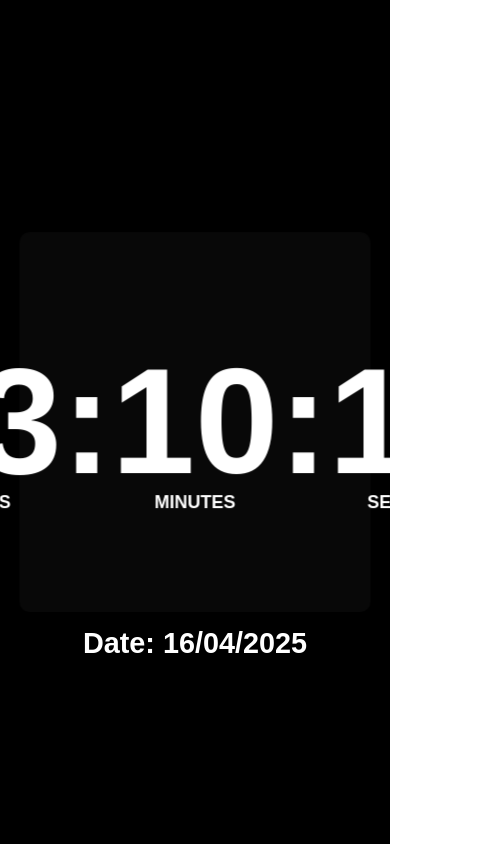
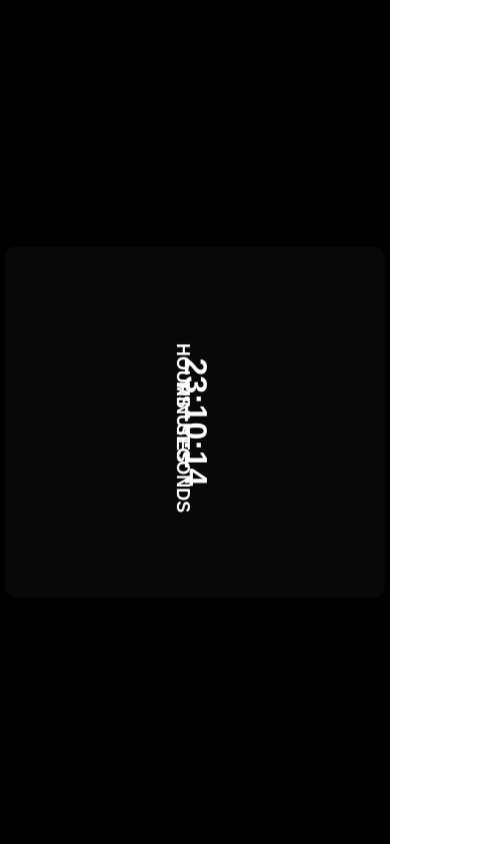
Before and after one commit to armanhossen-dev/DarkTime, a plain HTML site: page index.html in a window 390 px wide. Shown: the whole page, 495 px wide, since content can reach past the window. Drawn offline with Linux system fonts and the light colour scheme.

Commit message:
Update-v1

```diff
--- a/index.css
+++ b/index.css
@@ -76,6 +76,12 @@
     font-weight: bolder;
 }
 
+/*
+Code inspired by the YouTube channel 'GreatStack'.
+Original video: https://youtu.be/5tC46h022YE?si=KAsNohpfIpt2tNja
+*/
+
+
 @media screen and (min-width: 1920px) {
     .container{
         width: 90vw;
@@ -95,7 +101,13 @@
     }
 }
 
-/*
-Code inspired by the YouTube channel 'GreatStack'.
-Original video: https://youtu.be/5tC46h022YE?si=KAsNohpfIpt2tNja
-*/
+@media (max-width: 768px) {
+    .container {
+        transform: translate(-50%, -50%) rotate(90deg);
+    }
+
+    .clock span {
+        font-size: clamp(2rem, 5vw, 4rem);
+        width: auto;
+    }
+}
```
